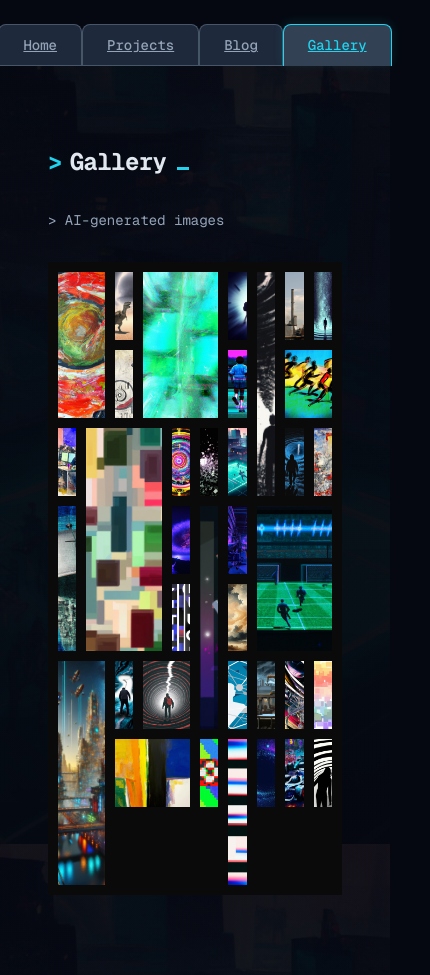
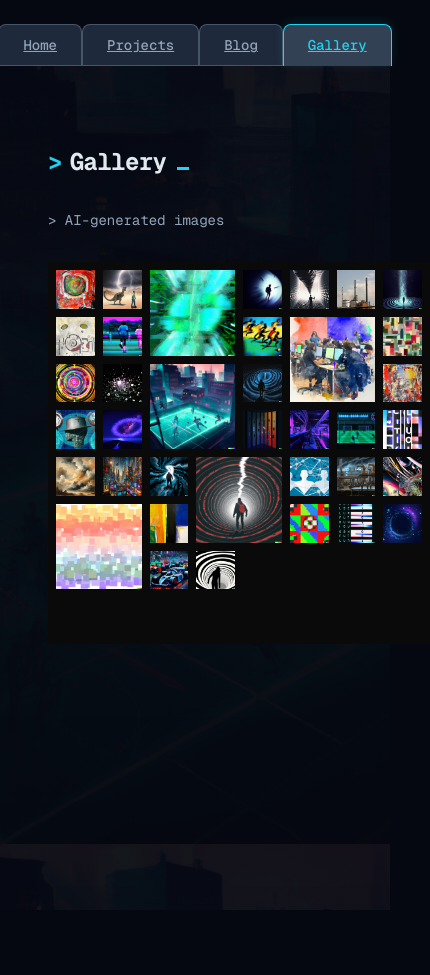
Before and after one commit to ayomidecole/Personal-Website, a Next.js app: page /gallery in a window 390 px wide. Shown: the whole page, 430 px wide, since content can reach past the window. After the commit the page ends 910 px from the top, so only its background shows below. Built offline with nearby package versions, Linux system fonts and the light colour scheme.

Commit message:
Refactor MondrianGrid to use a fixed 8x8 layout; simplify block placement logic and enhance grid styling for better responsiveness.

```diff
--- a/app/gallery/MondrianGrid.tsx
+++ b/app/gallery/MondrianGrid.tsx
@@ -5,14 +5,11 @@ import { useEffect, useState } from "react";
 
 type Placement = { row: number; col: number; rowSpan: number; colSpan: number };
 
-const COLS = 10;
-const ROWS = 8;
+const SIZE = 8; // 8x8 square grid = 64 cells
 const N = 37;
 
-type BlockSpec = { h: number; w: number; indices: number[] };
-
-// Build Mondrian layout with varied block sizes: try larger shapes first
-function buildLayout(specs: BlockSpec[]): Placement[] {
+// 37 blocks in 64 cells: 28 single (1x1) + 9 double (2x2) = 28 + 36 = 64 exactly
+function buildSquareLayout(twoByTwoIndices: number[]): Placement[] {
   const used = new Set<string>();
   const key = (r: number, c: number) => `${r},${c}`;
   const mark = (r: number, c: number, h: number, w: number) => {
@@ -20,13 +17,13 @@ function buildLayout(specs: BlockSpec[]): Placement[] {
       for (let x = c; x < c + w; x++) used.add(key(y, x));
   };
   const nextCell = () => {
-    for (let r = 0; r < ROWS; r++)
-      for (let c = 0; c < COLS; c++)
+    for (let r = 0; r < SIZE; r++)
+      for (let c = 0; c < SIZE; c++)
         if (!used.has(key(r, c))) return { r, c };
     return null;
   };
   const fits = (r: number, c: number, h: number, w: number) => {
-    if (r + h > ROWS || c + w > COLS) return false;
+    if (r + h > SIZE || c + w > SIZE) return false;
     for (let y = r; y < r + h; y++)
       for (let x = c; x < c + w; x++)
         if (used.has(key(y, x))) return false;
@@ -37,15 +34,10 @@ function buildLayout(specs: BlockSpec[]): Placement[] {
     const cell = nextCell();
     if (!cell) break;
     const { r, c } = cell;
-    let placed = false;
-    for (const { h, w, indices } of specs) {
-      if (!indices.includes(idx) || !fits(r, c, h, w)) continue;
-      placements.push({ row: r, col: c, rowSpan: h, colSpan: w });
-      mark(r, c, h, w);
-      placed = true;
-      break;
-    }
-    if (!placed) {
+    if (twoByTwoIndices.includes(idx) && fits(r, c, 2, 2)) {
+      placements.push({ row: r, col: c, rowSpan: 2, colSpan: 2 });
+      mark(r, c, 2, 2);
+    } else {
       placements.push({ row: r, col: c, rowSpan: 1, colSpan: 1 });
       mark(r, c, 1, 1);
     }
@@ -53,37 +45,11 @@ function buildLayout(specs: BlockSpec[]): Placement[] {
   return placements;
 }
 
-// Specs: try bigger shapes first (order matters for packing). 10x8 = 80 cells, 37 blocks.
+// Three layouts: different indices get 2x2 blocks (9 each), rest 1x1. Fills 8x8 exactly.
 const LAYOUTS = [
-  buildLayout([
-    { h: 3, w: 3, indices: [0] },
-    { h: 3, w: 2, indices: [8] },
-    { h: 2, w: 3, indices: [5, 18] },
-    { h: 2, w: 2, indices: [12, 28] },
-    { h: 1, w: 3, indices: [3, 15, 30] },
-    { h: 3, w: 1, indices: [7, 22] },
-    { h: 1, w: 2, indices: [10, 25] },
-    { h: 2, w: 1, indices: [14, 32] },
-  ]),
-  buildLayout([
-    { h: 3, w: 3, indices: [11] },
-    { h: 2, w: 3, indices: [2, 21] },
-    { h: 3, w: 2, indices: [6, 24] },
-    { h: 2, w: 2, indices: [0, 16] },
-    { h: 3, w: 1, indices: [4, 19] },
-    { h: 1, w: 3, indices: [13, 31] },
-    { h: 1, w: 2, indices: [9, 26] },
-    { h: 2, w: 1, indices: [17, 33] },
-  ]),
-  buildLayout([
-    { h: 3, w: 2, indices: [1, 23] },
-    { h: 2, w: 3, indices: [8, 27] },
-    { h: 2, w: 2, indices: [5, 14, 30] },
-    { h: 3, w: 1, indices: [11, 25] },
-    { h: 1, w: 3, indices: [3, 20] },
-    { h: 1, w: 2, indices: [7, 18, 32] },
-    { h: 2, w: 1, indices: [10, 22, 34] },
-  ]),
+  buildSquareLayout([0, 4, 8, 12, 16, 20, 24, 28, 32]),
+  buildSquareLayout([2, 6, 10, 14, 18, 22, 26, 30, 34]),
+  buildSquareLayout([1, 5, 9, 13, 17, 21, 25, 29, 33]),
 ];
 
 function shuffle<T>(arr: T[]): T[] {
@@ -115,19 +81,25 @@ export function MondrianGrid({ images }: { images: GalleryImage[] }) {
 
   return (
     <div
-      className="mondrian-grid w-full"
+      className="mx-auto"
       style={{
-        display: "grid",
-        gridTemplateColumns: `repeat(${COLS}, 1fr)`,
-        gridTemplateRows: `repeat(${ROWS}, 1fr)`,
-        gap: "clamp(10px, 2vw, 20px)",
-        background: "#0a0a0a",
-        padding: "clamp(10px, 2vw, 20px)",
-        aspectRatio: `${COLS} / ${ROWS}`,
-        minHeight: "75vh",
-        maxHeight: "92vh",
+        width: "98vw",
+        maxWidth: "98vw",
+        aspectRatio: "1 / 1",
       }}
     >
+      <div
+        className="mondrian-grid w-full overflow-hidden"
+        style={{
+          display: "grid",
+          gridTemplateColumns: `repeat(${SIZE}, 1fr)`,
+          gridTemplateRows: `repeat(${SIZE}, 1fr)`,
+          gap: "clamp(8px, 1.5vw, 16px)",
+          background: "#0a0a0a",
+          padding: "clamp(8px, 1.5vw, 16px)",
+          aspectRatio: "1 / 1",
+        }}
+      >
       {images.map((img, i) => {
         const place = layout[i];
         const imageIndex = order[i];
@@ -151,6 +123,7 @@ export function MondrianGrid({ images }: { images: GalleryImage[] }) {
           </div>
         );
       })}
+      </div>
     </div>
   );
 }
```
